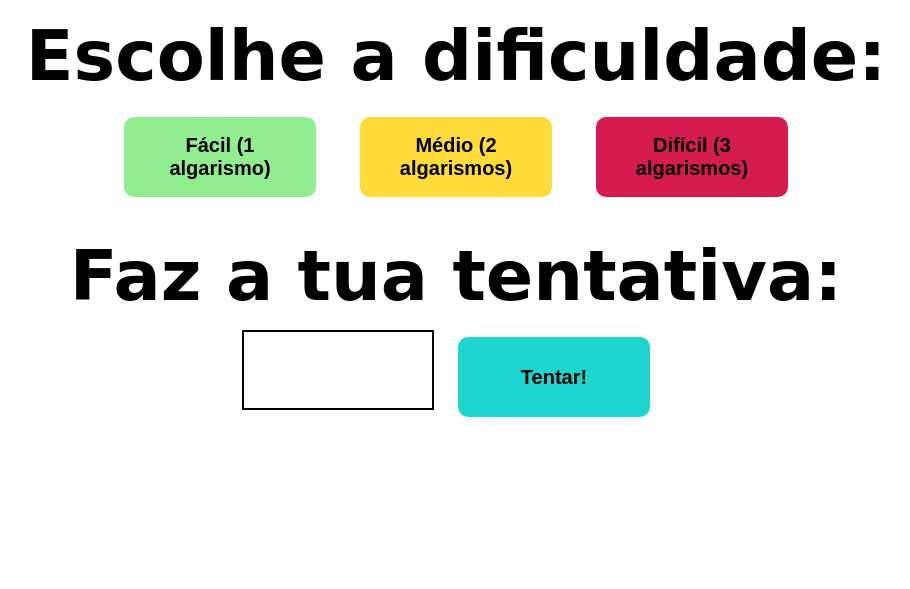
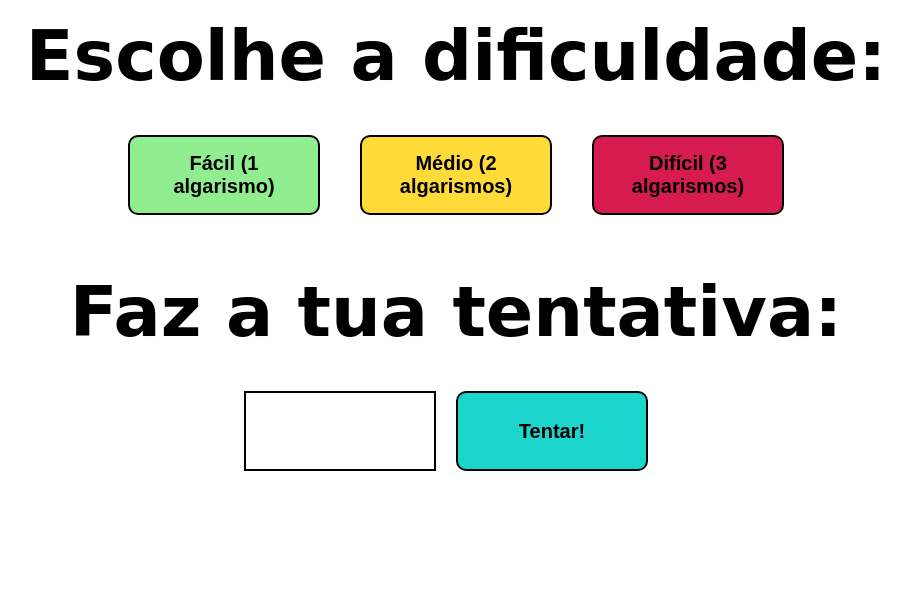
Before and after one commit to mjoaonic/fictional-octo-meme, a PHP site: page /adinumero.php in a window 1280 px wide. Shown: the part 211-800 px from the top of the page, without its empty margins (184-1094 px from the left). Run offline with PHP 8.4, Linux system fonts and the light colour scheme.

Commit message:
formatado
crun

```diff
--- a/adinumero.php
+++ b/adinumero.php
@@ -29,17 +29,25 @@
 <center>
 <br>
 <br>
+
 <h2>Escolhe a dificuldade:</h2>
+<br>
+<div id="dificuldade">
 <button class="facil" onclick="escolher('n1')">Fácil (1 algarismo)</button>
 <button class="medio" onclick="escolher('n2')">Médio (2 algarismos)</button>
 <button class="dificil" onclick="escolher('n3')">Difícil (3 algarismos)</button>
+</div>
 <br>
 <br>
+
 <h2>Faz a tua tentativa:</h2>
+<br>
+<div id="tent">
+
 <input type="number" id="tentativa" class="bomboclat">
 <button class="tentar" onclick="verificar()" >Tentar!</button>
 
-</center>
+</div>
 
 <div id="resultado" ></div>
 
--- a/adnumero.css
+++ b/adnumero.css
@@ -1,3 +1,6 @@
+
+
+
 h2{
 	font-family: cursive;
 	font-size: 70px;
@@ -12,7 +15,7 @@ button{
 	padding: 10px;
 	margin: 20px;
 	text-align: center;
-	border: 0px;
+	border: 2px solid black;
 }
 
 button:hover{
@@ -26,7 +29,28 @@ button:hover{
 	font-size: 40px;
 	font-weight: bold;
 	text-align: center;
+	padding: 8px;
 }
+
+#dificuldade{
+	align-items: center;
+	display: flex;
+	justify-content: center;
+
+}
+
+#tent{
+	align-items: center;
+	display: flex;
+	justify-content: center;
+}
+
+
+
+
+
+
+
 
 #resultado{
 	text-align: center;
--- a/evitobj.php
+++ b/evitobj.php
@@ -28,7 +28,7 @@
 </div>
 
 
-<h1>EVITA O VÍRUS!</h1>
+<h1>FOGE DO VÍRUS!</h1>
 
 <button id="start">COMEÇAR!</button>
 
```
